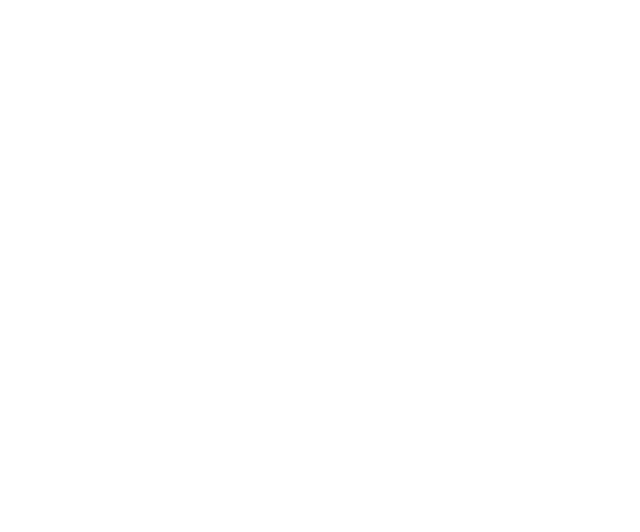
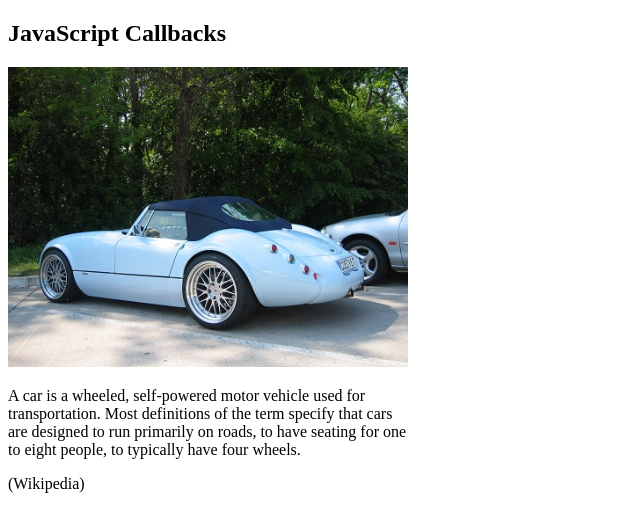
Before and after one commit to hadleyliao/FCU_Web_fetching-data-113, a plain HTML site: page index.html in a window 1280 px wide. Shown: the whole page, without its empty margins (0-640 px from the left). Drawn offline with Linux system fonts and the light colour scheme.

Commit message:
Add JavaScript callbacks to index.html for fetching and displaying content

```diff
--- a/index.html
+++ b/index.html
@@ -1,10 +1,25 @@
 <!DOCTYPE html>
-<html lang="en">
-<head>
-    <meta charset="UTF-8">
-    <title>Title</title>
-</head>
+<html>
 <body>
+
+<h2>JavaScript Callbacks</h2>
+
+<p id="demo"></p>
+
+<script>
+    function myDisplayer(some) {
+        document.getElementById("demo").innerHTML = some;
+    }
+    // use fetch() to get the file
+
+    async function getFile(myCallback) {
+        let response = await fetch('mycar.html');
+        let data = await response.text();
+        myCallback(data);
+    }
+
+    getFile(myDisplayer);
+</script>
 
 </body>
 </html>
```
